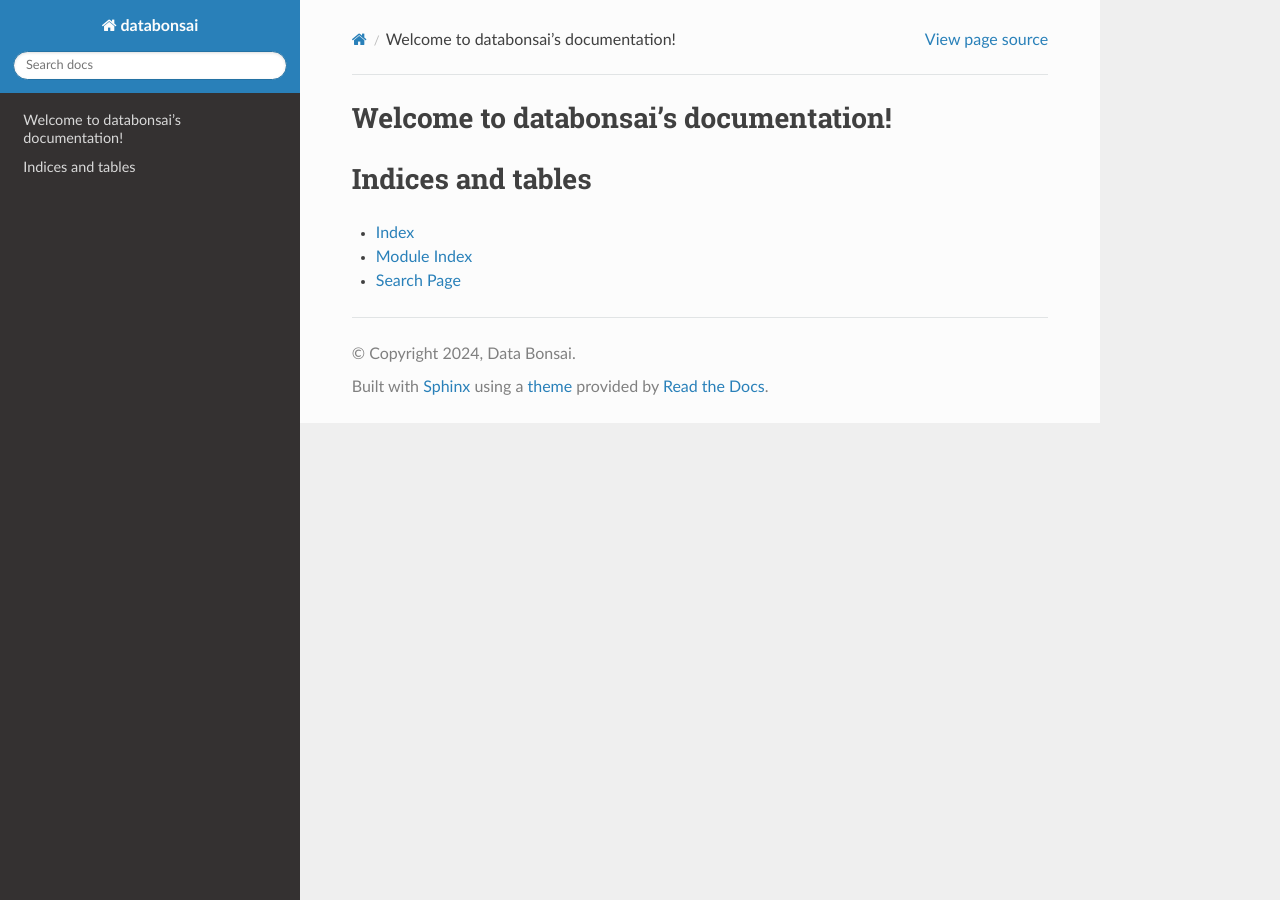
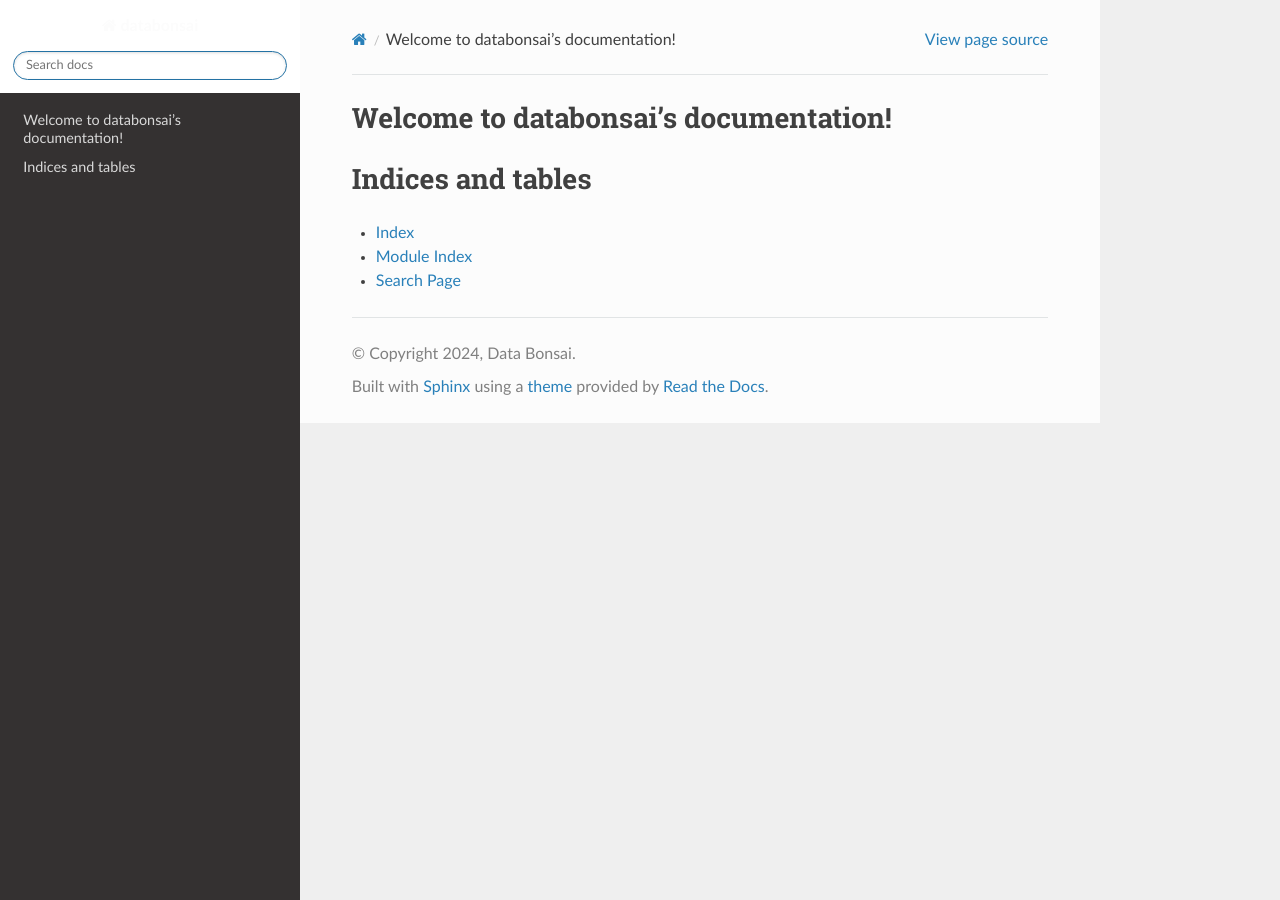
Before and after one commit to databonsai/databonsai, a Sphinx documentation site: the page built from docs/source/index.rst, in a window 1280 px wide. Built offline with Sphinx 7.4.7 and the Read the Docs theme 2.0.0, drawn with Linux system fonts in a browser that asks for light colours.

Commit message:
theme bug

```diff
--- a/docs/source/conf.py
+++ b/docs/source/conf.py
@@ -7,7 +7,20 @@
 # https://www.sphinx-doc.org/en/master/usage/configuration.html#project-information
 import os
 import sys
+import sphinx_rtd_theme
 
+html_theme_path = [sphinx_rtd_theme.get_html_theme_path()]
+html_theme_options = {
+    "analytics_id": "UA-XXXXXXX-1",  # Provided by Google Analytics
+    "analytics_anonymize_ip": False,
+    "logo_only": False,
+    "display_version": True,
+    "prev_next_buttons_location": "bottom",
+    "style_external_links": False,
+    "vcs_pageview_mode": "",
+    "style_nav_header_background": "white",
+    # Other options...
+}
 sys.path.insert(0, os.path.abspath("../../"))  # Add project root
 sys.path.insert(0, os.path.abspath("../../databonsai"))
 
```
